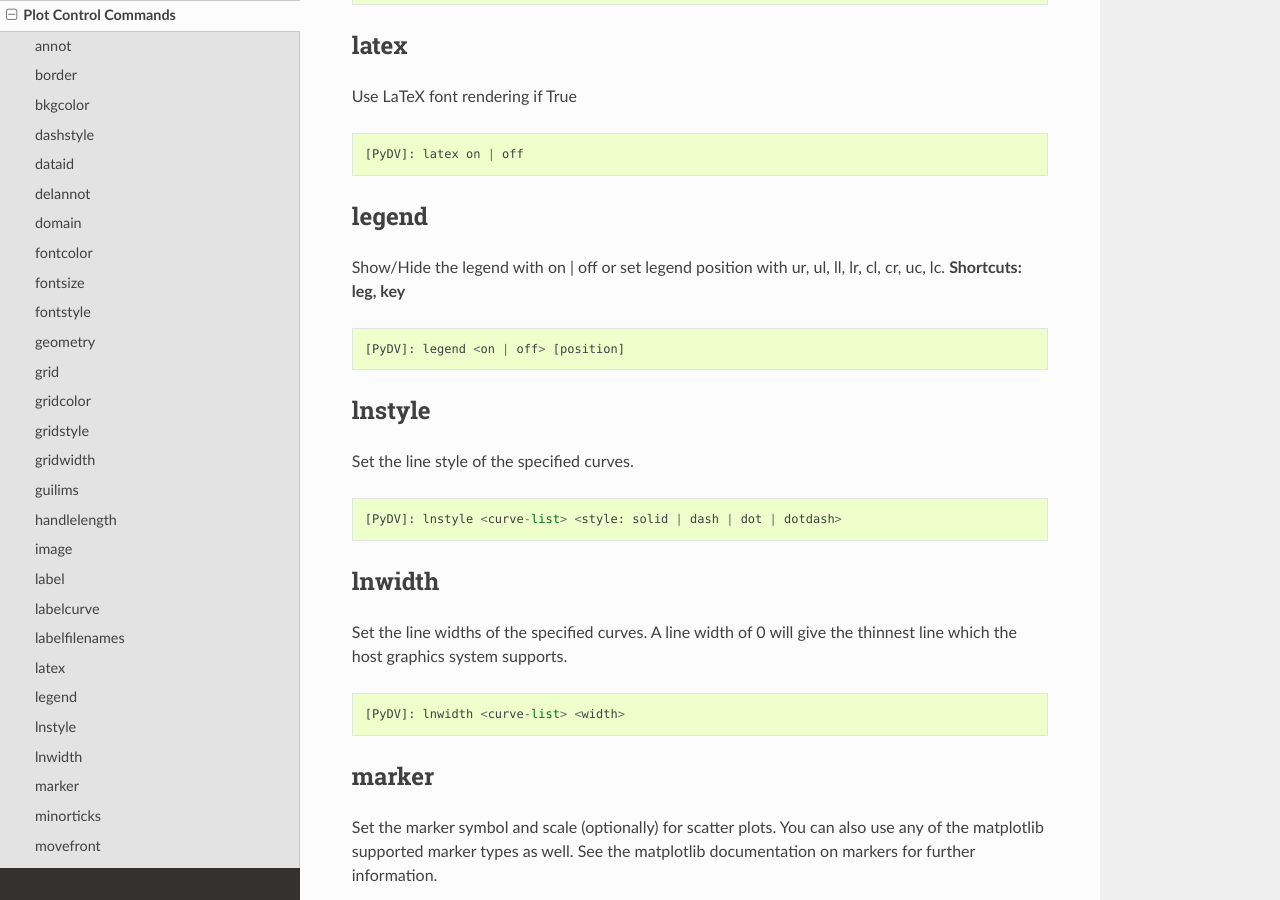
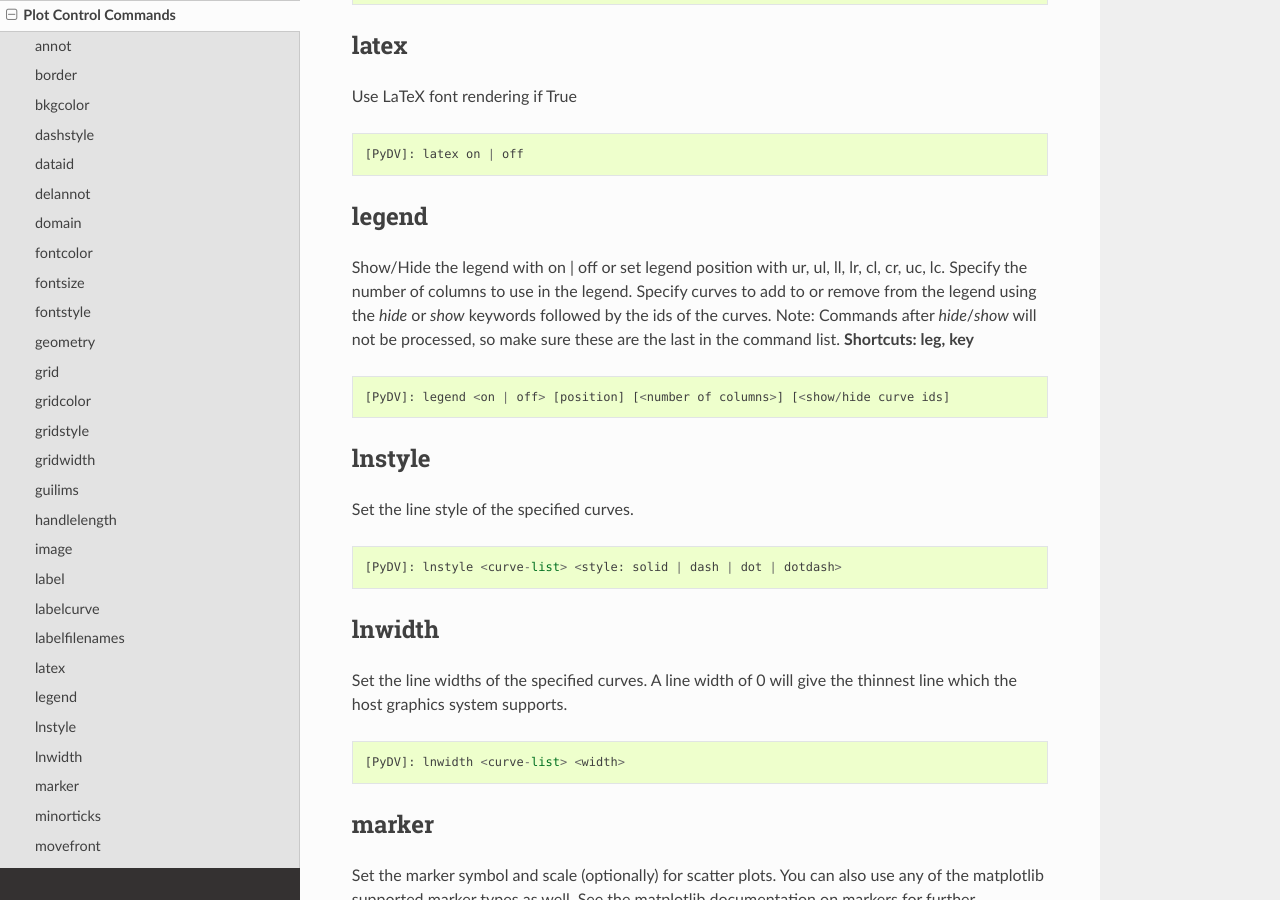
Before and after one commit to LLNL/PyDV, a Sphinx documentation site: the page built from pydv/docs/plot_control_cmds.rst, in a window 1280 px wide and 900 px high, scrolled down 4414 px. Built offline with Sphinx 7.4.7 and the Read the Docs theme 2.0.0, drawn with Linux system fonts in a browser that asks for light colours.

Commit message:
updated legend docs

```diff
--- a/pydv/docs/plot_control_cmds.rst
+++ b/pydv/docs/plot_control_cmds.rst
@@ -231,11 +231,15 @@ Use LaTeX font rendering if True
 legend
 ------
 
-Show/Hide the legend with on | off or set legend position with ur, ul, ll, lr, cl, cr, uc, lc. **Shortcuts: leg, key**
+Show/Hide the legend with on | off or set legend position with ur, ul, ll, lr, cl, cr, uc, lc.
+Specify the number of columns to use in the legend.
+Specify curves to add to or remove from the legend using the `hide` or `show` keywords followed by the ids of the curves.
+Note: Commands after `hide`/`show` will not be processed, so make sure these are the last in the command list.
+**Shortcuts: leg, key**
 
 .. code::
 
-   [PyDV]: legend <on | off> [position]
+   [PyDV]: legend <on | off> [position] [<number of columns>] [<show/hide curve ids]
 
 lnstyle
 -------
```
